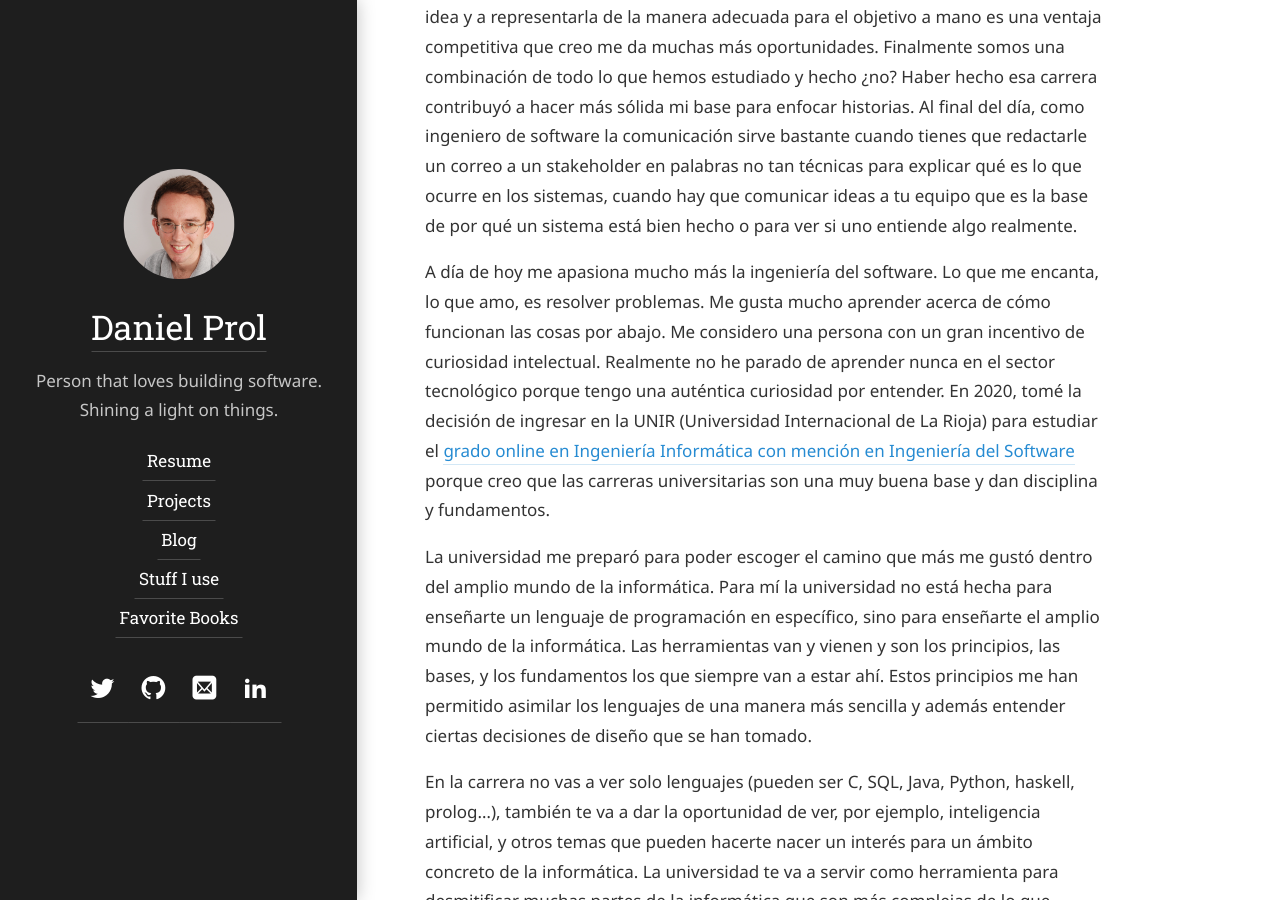
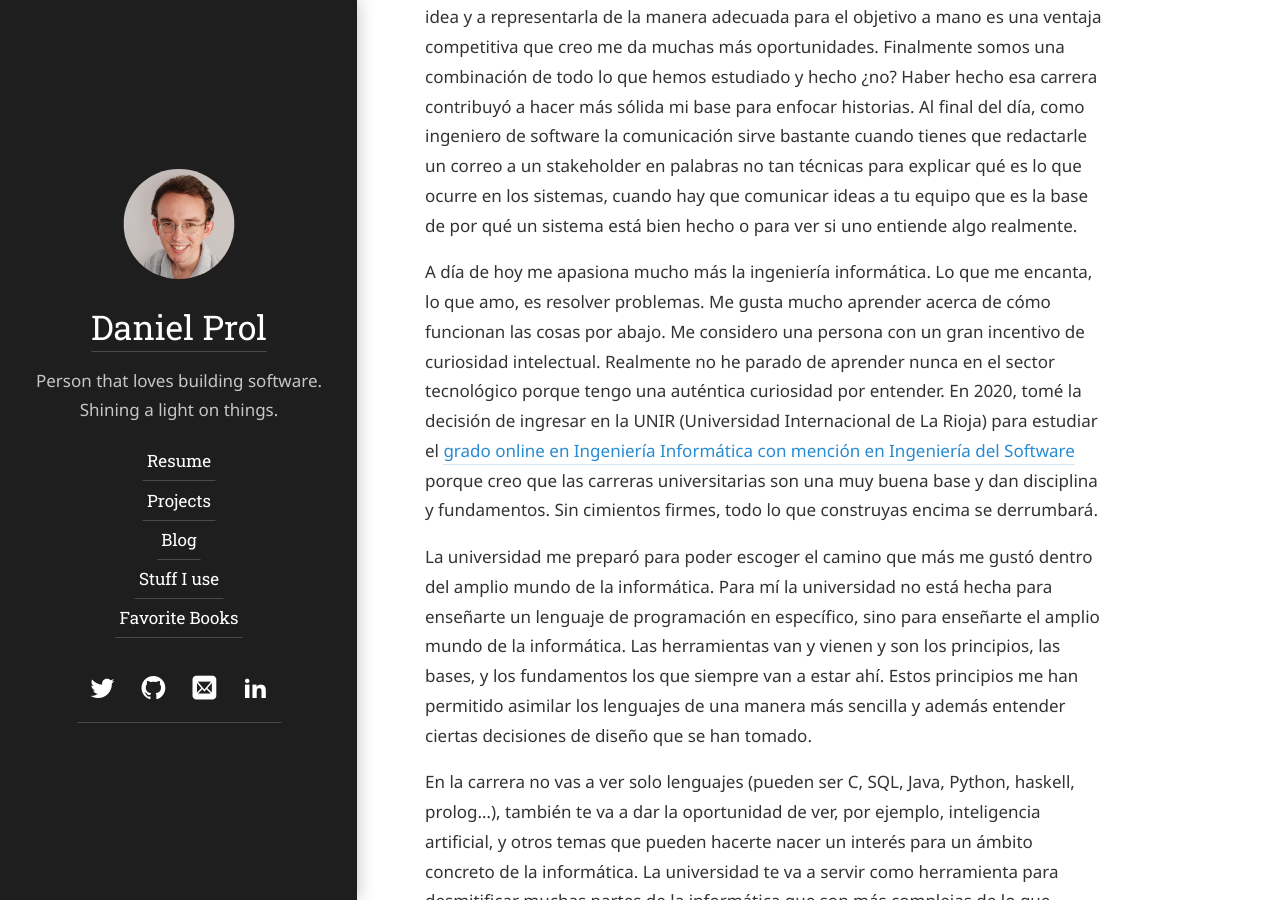
Before and after one commit to dprol/dprol.github.io, a Jekyll site: the page built from hydejack/_posts/2020-07-24-informatica.md, in a window 1280 px wide and 900 px high, scrolled down 1206 px. Built offline with Jekyll 4.4.1, drawn with Linux system fonts in a browser that asks for light colours; some web fonts are replaced.

Commit message:
Update 2020-07-24-informatica.md

```diff
--- a/hydejack/_posts/2020-07-24-informatica.md
+++ b/hydejack/_posts/2020-07-24-informatica.md
@@ -12,7 +12,7 @@ Hay cosas que se aprenden en la universidad que es difícil obtener en otro lado
 
 Cuando tocó elegir universidad decidí estudiar Comunicación en la Universidad de Navarra porque hago contenidos de siempre y quería profesionalizarlo. Siempre me gustó escribir, los pódcast, hablar en público, contar historias y tenía curiosidad por entender el mundo que me rodeaba. Terminé esa carrera y aprendí mucho a resumir con lo que vale la pena, a ser concreto, sintetizar conceptos y a seleccionar temas con rigurosidad. Un artículo, un tuit o una línea de código: aprender a sintetizar una idea y a representarla de la manera adecuada para el objetivo a mano es una ventaja competitiva que creo me da muchas más oportunidades. Finalmente somos una combinación de todo lo que hemos estudiado y hecho ¿no? Haber hecho esa carrera contribuyó a hacer más sólida mi base para enfocar historias. Al final del día, como ingeniero de software la comunicación sirve bastante cuando tienes que redactarle un correo a un stakeholder en palabras no tan técnicas para explicar qué es lo que ocurre en los sistemas, cuando hay que comunicar ideas a tu equipo que es la base de por qué un sistema está bien hecho o para ver si uno entiende algo realmente.
 
-A día de hoy me apasiona mucho más la ingeniería del software. Lo que me encanta, lo que amo, es resolver problemas. Me gusta mucho aprender acerca de cómo funcionan las cosas por abajo. Me considero una persona con un gran incentivo de curiosidad intelectual. Realmente no he parado de aprender nunca en el sector tecnológico porque tengo una auténtica curiosidad por entender. En 2020, tomé la decisión de ingresar en la UNIR (Universidad Internacional de La Rioja) para estudiar el <a href="https://dprol.github.io/blog/hydejack/2024-07-17-asignaturas-informatica/">grado online en Ingeniería Informática con mención en Ingeniería del Software</a> porque creo que las carreras universitarias son una muy buena base y dan disciplina y fundamentos.
+A día de hoy me apasiona mucho más la ingeniería informática. Lo que me encanta, lo que amo, es resolver problemas. Me gusta mucho aprender acerca de cómo funcionan las cosas por abajo. Me considero una persona con un gran incentivo de curiosidad intelectual. Realmente no he parado de aprender nunca en el sector tecnológico porque tengo una auténtica curiosidad por entender. En 2020, tomé la decisión de ingresar en la UNIR (Universidad Internacional de La Rioja) para estudiar el <a href="https://dprol.github.io/blog/hydejack/2024-07-17-asignaturas-informatica/">grado online en Ingeniería Informática con mención en Ingeniería del Software</a> porque creo que las carreras universitarias son una muy buena base y dan disciplina y fundamentos. Sin cimientos firmes, todo lo que construyas encima se derrumbará.
 
 La universidad me preparó para poder escoger el camino que más me gustó dentro del amplio mundo de la informática. Para mí la universidad no está hecha para enseñarte un lenguaje de programación en específico, sino para enseñarte el amplio mundo de la informática. Las herramientas van y vienen y son los principios, las bases, y los fundamentos los que siempre van a estar ahí. Estos principios me han permitido asimilar los lenguajes de una manera más sencilla y además entender ciertas decisiones de diseño que se han tomado.
 
```
